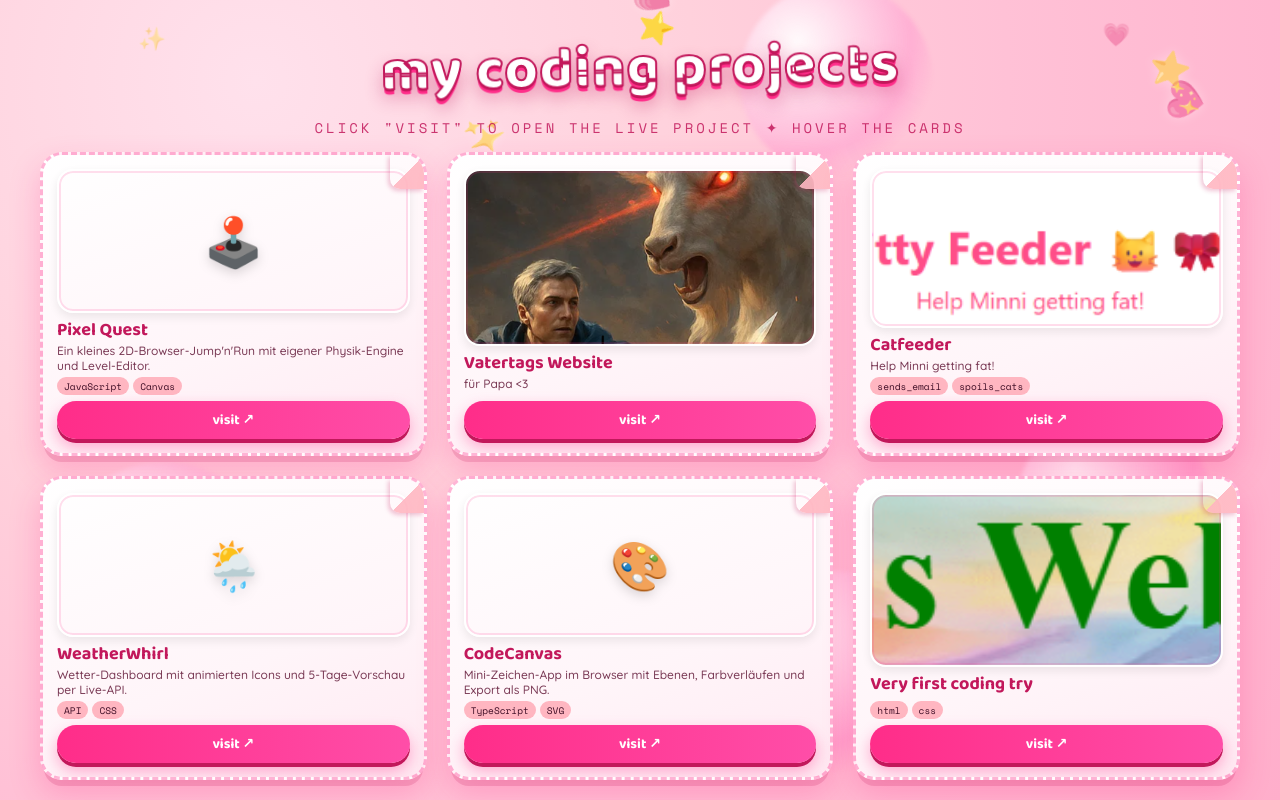
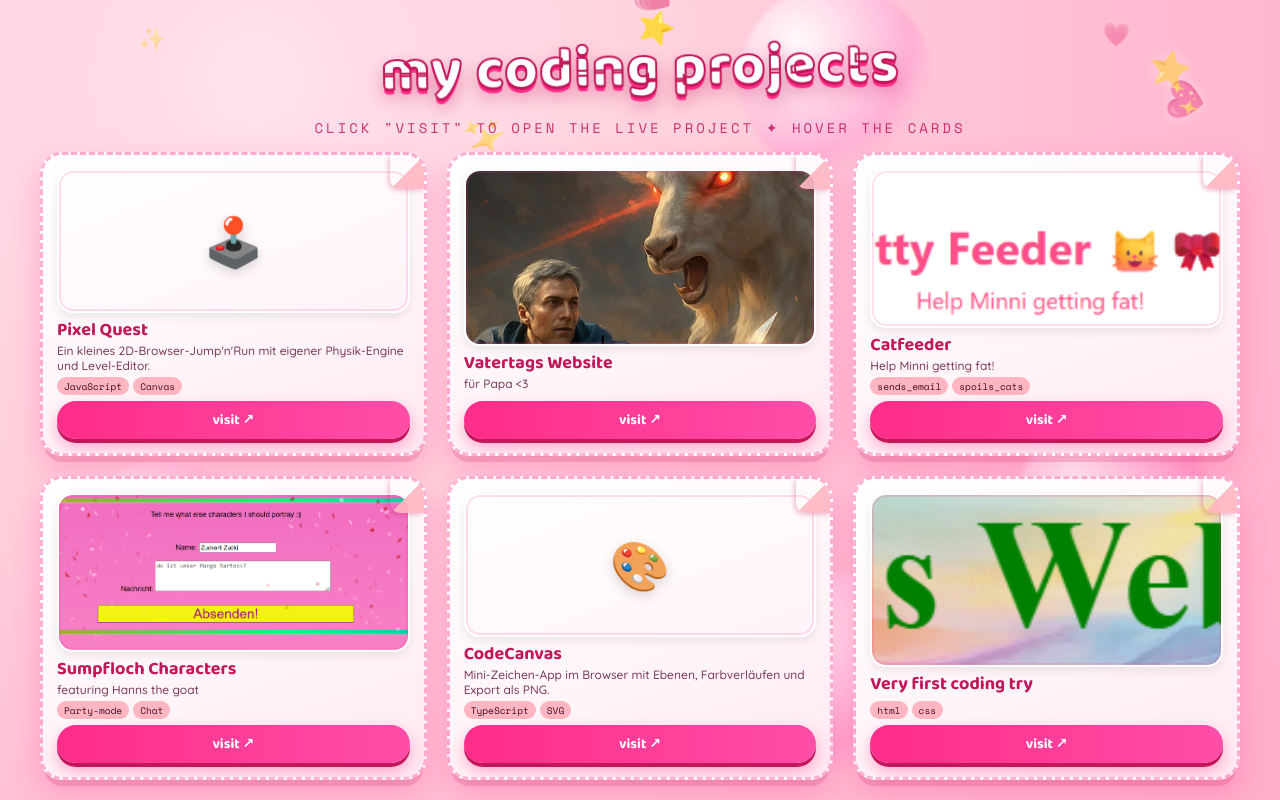
Before and after one commit to Jojokitten/PORTFOLIO_WEBSITE_67, a plain HTML site: page index.html in a window 1280 px wide. Drawn offline with nearby package versions, Linux system fonts and the light colour scheme.

Commit message:
Hannspage

```diff
--- a/index.html
+++ b/index.html
@@ -338,7 +338,7 @@
       title: "Vatertags Website",
       desc: "für Papa <3",
       tags: [],
-      image: "img_Website_Preview_Vatertag.png",
+      image: "fotos/img_Website_Preview_Vatertag.png",
       emoji: "🌸",
       url: "https://jojokitten.github.io/Vatertag_Website_for_Portfolio2/"
     },
@@ -346,17 +346,17 @@
       title: "Catfeeder",
       desc: "Help Minni getting fat!",
       tags: ["sends_email", "spoils_cats"],
-      image: "img_Website_Preview_Catfeeder.png",
+      image: "fotos/img_Website_Preview_Catfeeder.png",
       emoji: "💬",
       url: "https://jojokitten.github.io/Catfeeder/"
     },
     {
-      title: "WeatherWhirl",
-      desc: "Wetter-Dashboard mit animierten Icons und 5-Tage-Vorschau per Live-API.",
-      tags: ["API", "CSS"],
-      image: "",
+      title: "Sumpfloch Characters",
+      desc: "featuring Hanns the goat",
+      tags: ["Party-mode", "Chat"],
+      image: "fotos/img_Website_Preview_SUMPFLOCH-CHARACTERS.png",
       emoji: "🌦️",
-      url: "#"
+      url: "https://jojokitten.github.io/code-Hanns-page/"
     },
     {
       title: "CodeCanvas",
@@ -370,7 +370,7 @@
       title: "Very first coding try",
       desc: "",
       tags: ["html", "css"],
-      image: "img_Website_Preview_Jojos-Web.png",
+      image: "fotos/img_Website_Preview_Jojos-Web.png",
       emoji: "🛍️",
       url: "https://jojokitten.github.io/first_Website_for_Portfolio1/"
     }
```
Also changed, not shown: fotos/img_Website_Preview_Catfeeder.png (renamed from img_Website_Preview_Catfeeder.png), fotos/img_Website_Preview_Jojos-Web.png (renamed from img_Website_Preview_Jojos-Web.png), fotos/img_Website_Preview_SUMPFLOCH-CHARACTERS.png (added), fotos/img_Website_Preview_Vatertag.png (renamed from img_Website_Preview_Vatertag.png).
